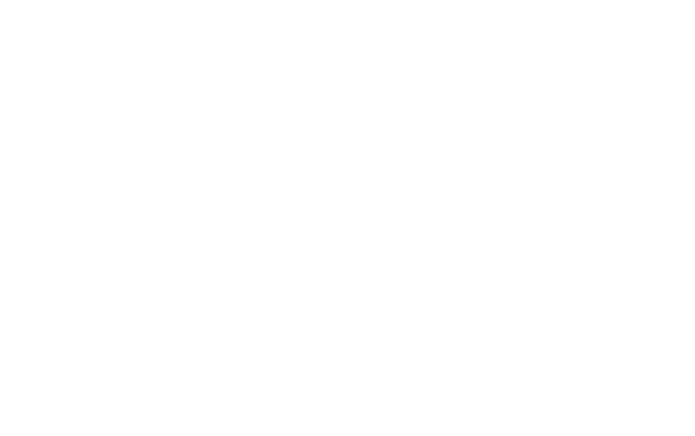
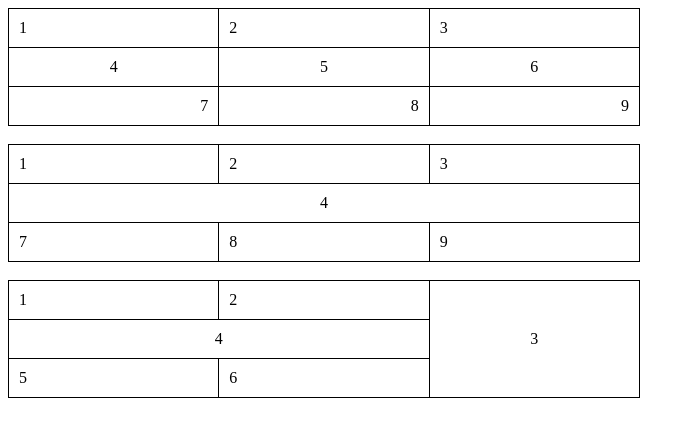
Before and after one commit to mthsmoreira33/atividade-tabela-html, a plain HTML site: page index.html in a window 1280 px wide. Shown: the whole page, without its empty margins (0-695 px from the left). Drawn offline with Linux system fonts and the light colour scheme.

Commit message:
[FTR]: Adiciona tabelas

```diff
--- a/index.html
+++ b/index.html
@@ -4,8 +4,64 @@
     <meta charset="UTF-8">
     <meta name="viewport" content="width=device-width, initial-scale=1.0">
     <title>Document</title>
+    <style>
+        table, td {
+            border: 1px solid black;
+            border-collapse: collapse;
+        }
+        td {
+            padding: 10px
+        }
+    </style>
 </head>
 <body>
-
+    <table width="50%">
+        <tr>
+            <td>1</td>
+            <td>2</td>
+            <td>3</td>
+        </tr>
+        <tr style="text-align: center;">
+            <td>4</td>
+            <td>5</td>
+            <td>6</td>
+        </tr>
+        <tr style="text-align: right;">
+            <td>7</td>
+            <td>8</td>
+            <td>9</td>
+        </tr>
+    </table>
+    <br>
+    <table width="50%">
+        <tr>
+            <td>1</td>
+            <td>2</td>
+            <td>3</td>
+        </tr>
+        <tr style="text-align: center;">
+            <td colspan="3">4</td>
+        </tr>
+        <tr>
+            <td>7</td>
+            <td>8</td>
+            <td>9</td>
+        </tr>
+    </table>
+    <br>
+    <table width="50%">
+        <tr>
+            <td>1</td>
+            <td>2</td>
+            <td style="text-align: center;" rowspan="3">3</td>
+        </tr>
+        <tr style="text-align: center;">
+            <td colspan="2">4</td>
+        </tr>
+        <tr>
+            <td>5</td>
+            <td>6</td>
+        </tr>
+    </table>
 </body>
 </html>
```
